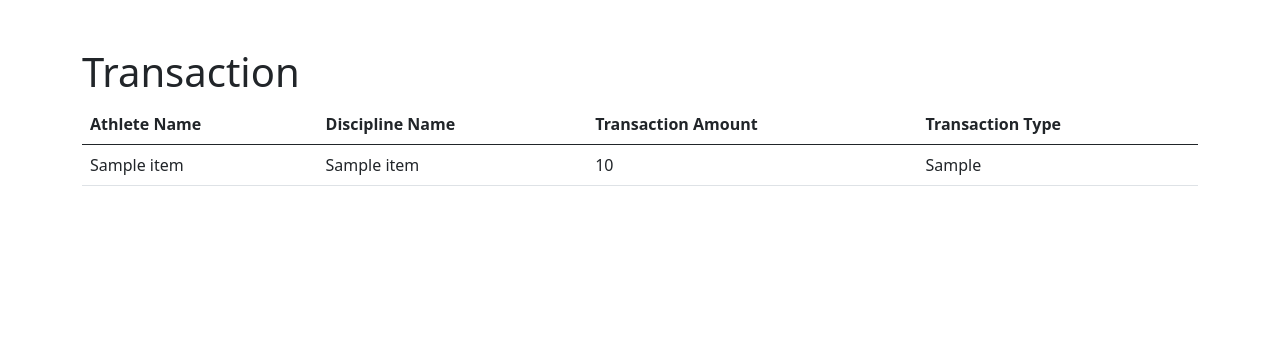
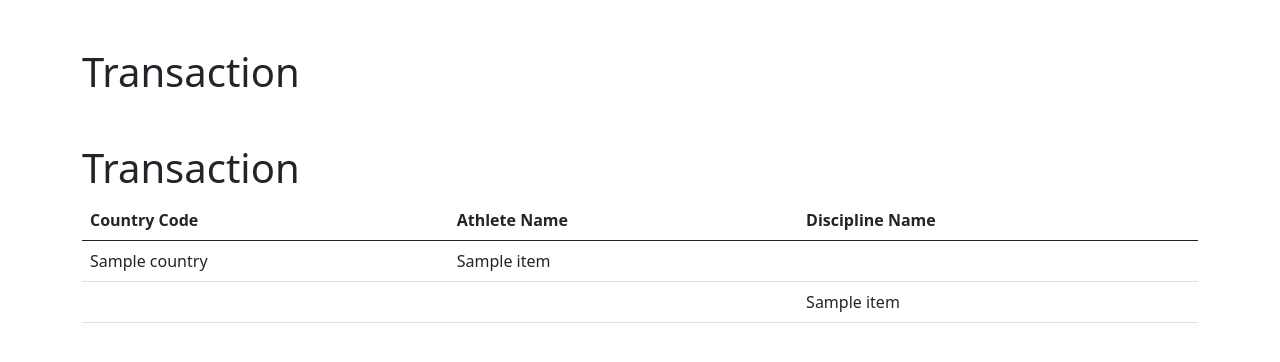
Before and after one commit to aigallegos/olympics_db_web_app, a Flask app: template app/templates/transaction.html in a window 1280 px wide. Shown: the top 362 px of the page. Run offline with Flask 3, Linux system fonts and the light colour scheme; the template is opened without the code that fills it: most values are stand-ins (such as "Sample title", 1, 10 or a date in 2020); parts of the project's set-up code (start-up, migrations or seed data) failed here and were passed over.

Commit message:
Update transaction.html

```diff
--- a/app/templates/transaction.html
+++ b/app/templates/transaction.html
@@ -22,25 +22,36 @@
     </main>
 
     <!--Todo Table-->
+   <main role="main" class="container extra-bottom">
+  <h1 class="mt-5">Transaction</h1>
+</main>
+
+<!--Todo Table-->
 <div class="container table-responsive">
     <table class="table">
         <thead>
         <tr>
 
-                <th class="portfolio-id">Athlete Name</th>
-                <th class="athlete-name">Discipline Name</th>
-                <th class="transaction-amount">Transaction Amount</th>
-                <th class="transaction-type">Transaction Type</th>
+            <th class="portfolio-id">Country Code</th>
+            <th class="athlete-name">Athlete Name</th>
+            <th class="discipline-name">Discipline Name</th>
         </tr>
         </thead>
 
         <tbody>
-            {% for item in items %}
+        {% for item in results['athlete_items'] %}
             <tr>
-                    <td>{{item.athlete_name}}</td>
-                    <td>{{item.discipline_name}}</td>
-                    <td>{{item.transaction_amount}}</td>
-                    <td>{{item.transaction_type}}</td>
+                <td>{{ item.Country }}</td>
+                <td>{{ item.Name }}</td>
+                <td></td>
+            </tr>
+        {% endfor %}
+
+        {% for item in results['discipline_items'] %}
+            <tr>
+                <td></td>
+                <td></td>
+                <td>{{ item.DisciplineName }}</td>
             </tr>
         {% endfor %}
 
```
Lines whose indentation alone changed are shown as unchanged.
